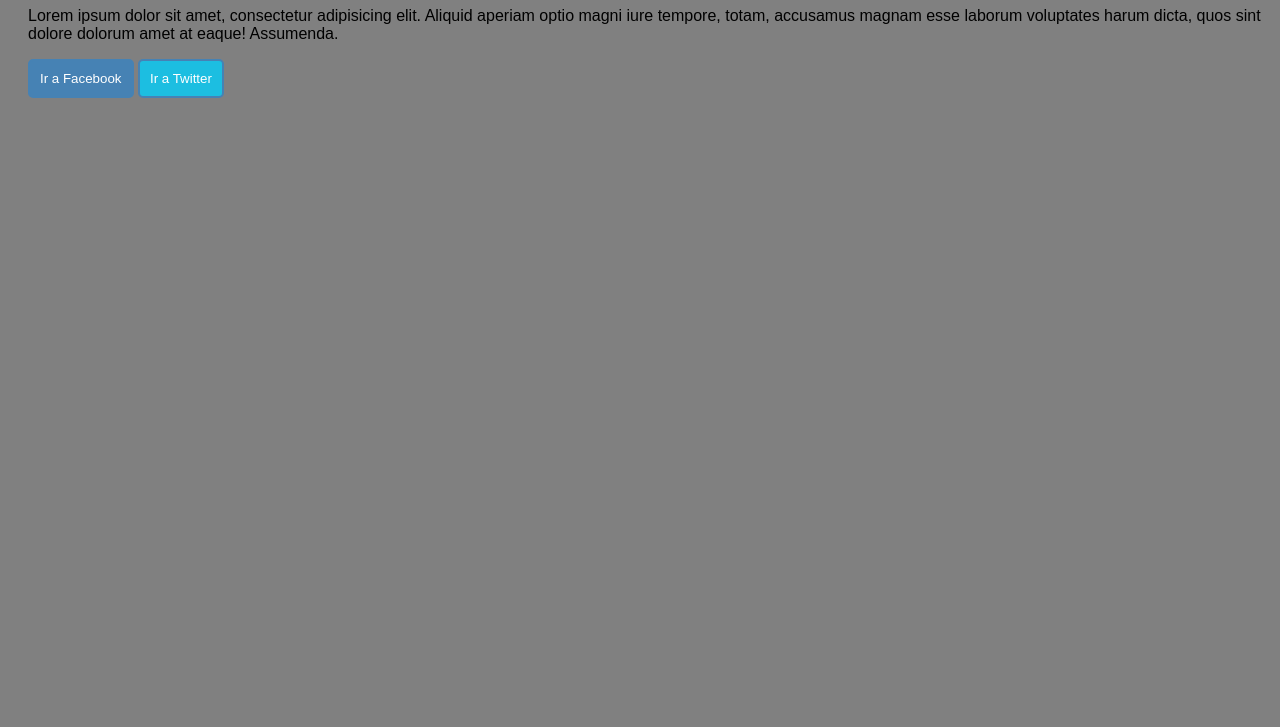
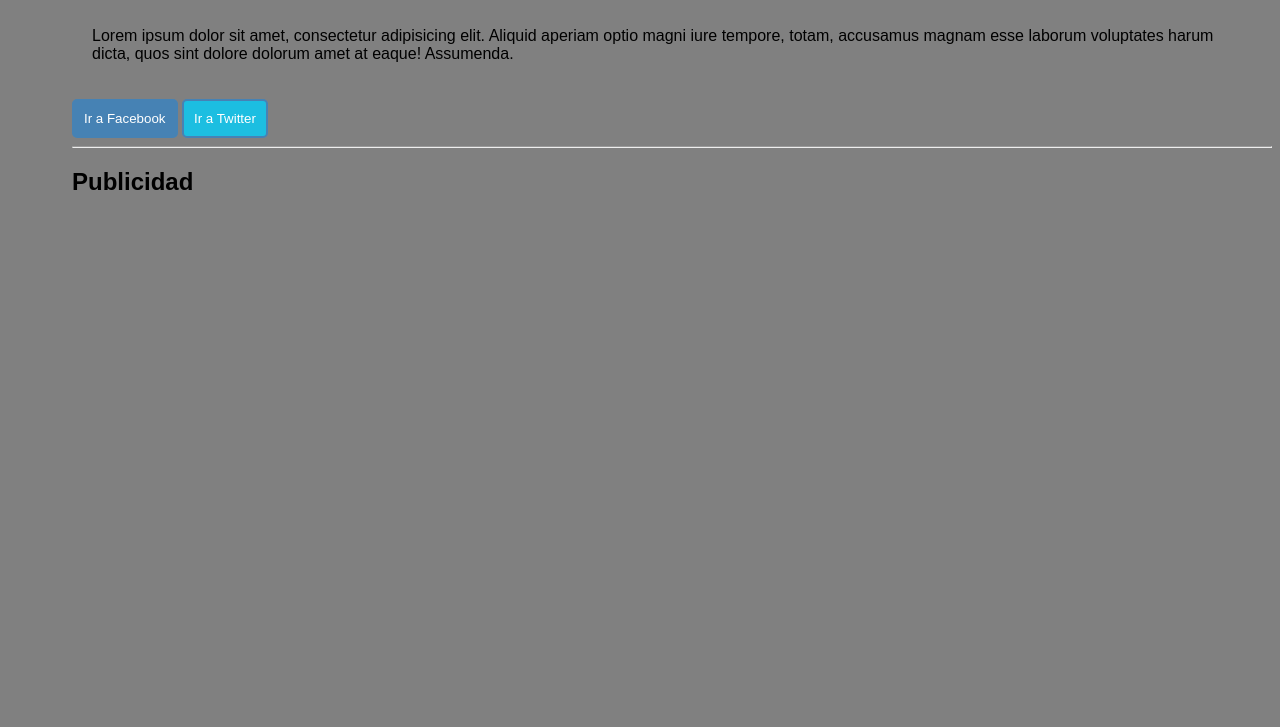
Before and after one commit to dalviik/holaMundo, a plain HTML site: page index.html in a window 1280 px wide. Shown: the part 73-800 px from the top of the page. Drawn offline with Linux system fonts and the light colour scheme.

Commit message:
Se agrego el banner

```diff
--- a/index.html
+++ b/index.html
@@ -11,5 +11,7 @@
 
 	<button class="btn btn-facebook">Ir a Facebook</button>
 	<button class="btn btn-twitter">Ir a Twitter</button>
+	<hr>
+	<h2 class="banner">Publicidad</h2>
 </body>
 </html>
--- a/styles/style.css
+++ b/styles/style.css
@@ -1,10 +1,10 @@
 body{
 	background: gray;
 	font-family: arial;
-	padding-left: 20px;
+	padding-left: 5%;
 }
 p{
-
+	padding: 20px;
 }
 .btn{
 	padding: 10px;
@@ -26,3 +26,14 @@ p{
 .btn-twitter{
 	background: #1CBEE1;
 }
+.banner:hover{
+	background: red;
+	text-align: center;
+	color: white;
+
+}
+.banner:hover{
+
+	transform: translateX(0px,500px);
+	transition: all ease 4s;
+}
```
